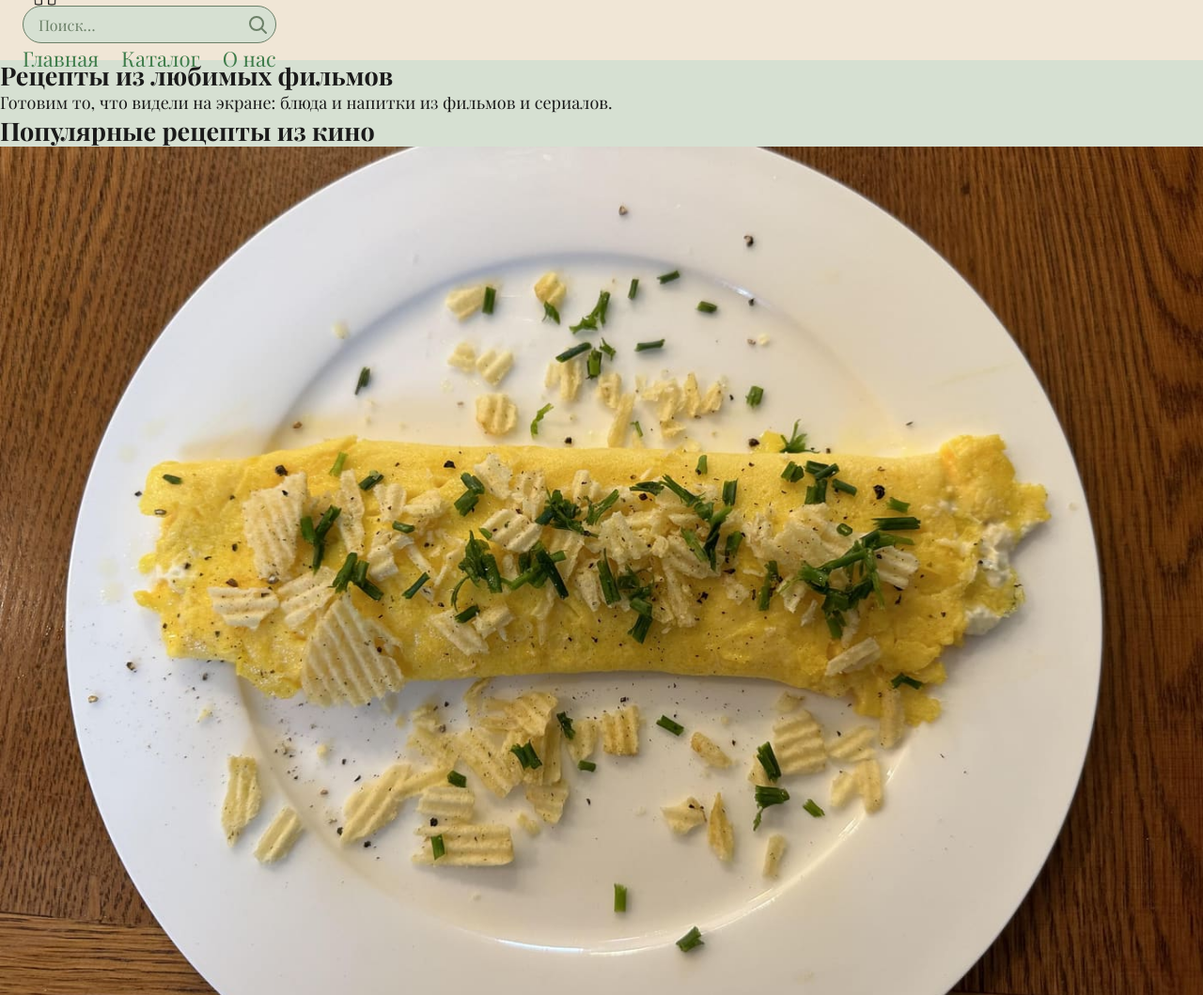
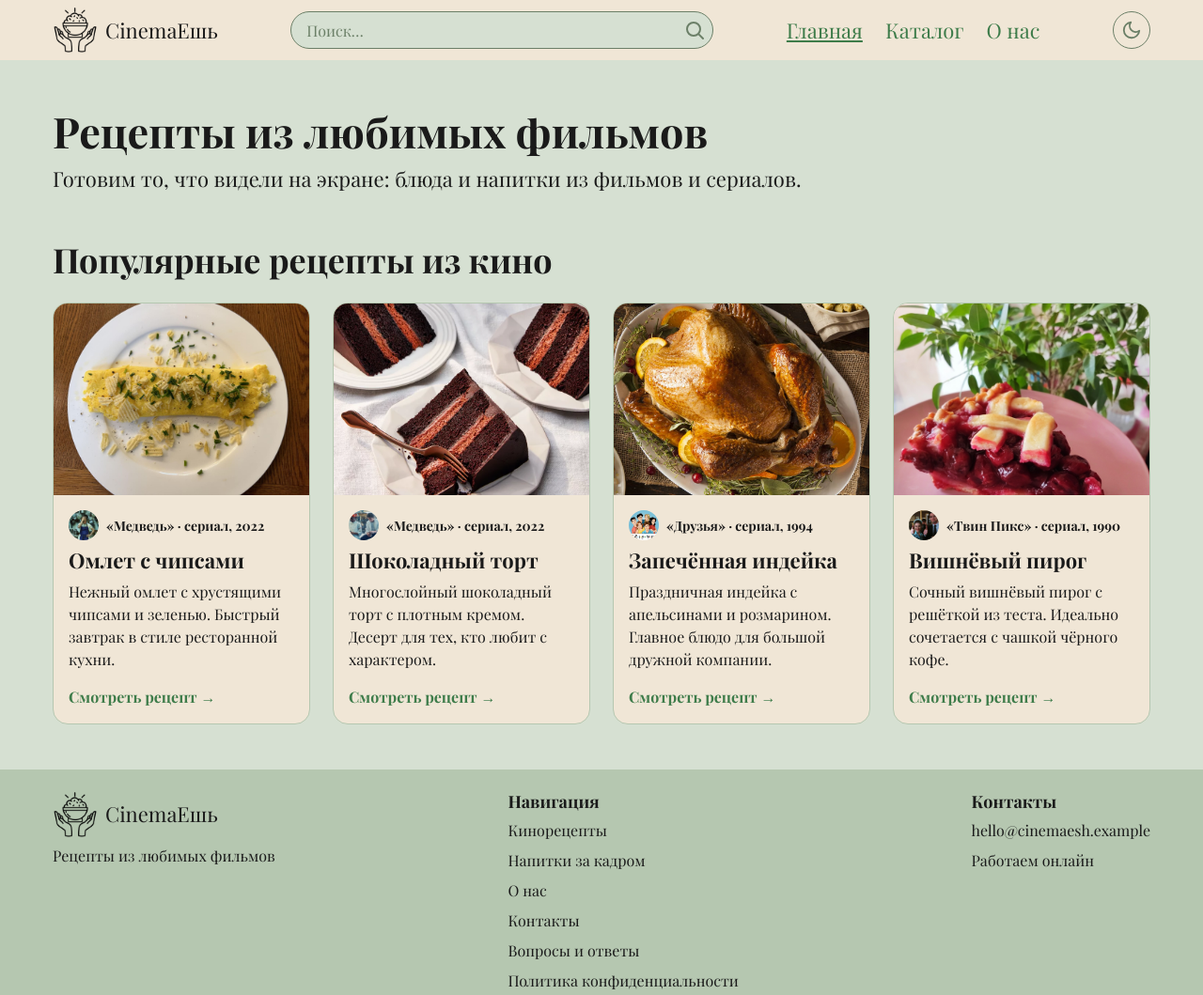
Before and after one commit to Valeriameuf/rsschool-landing-page, a website: page index.html in a window 1280 px wide. Shown: the top 1059 px of the page at 94% size. Drawn offline with Linux system fonts and the light colour scheme.

Commit message:
build: update style.css

```diff
--- a/styles/style.css
+++ b/styles/style.css
@@ -1,3 +1,11 @@
+@font-face {
+  font-family: "Playfair Display";
+  font-style: normal;
+  font-weight: 400;
+  font-display: swap;
+  src: url("../fonts/playfair-display-latin-400-normal.woff2") format("woff2");
+  unicode-range: U+0000-00FF, U+0131, U+0152-0153, U+02BB-02BC, U+02C6, U+02DA, U+02DC, U+2000-206F, U+20AC, U+2122;
+}
 @font-face {
   font-family: "Playfair Display";
   font-style: normal;
@@ -9,18 +17,10 @@
 @font-face {
   font-family: "Playfair Display";
   font-style: normal;
-  font-weight: 500;
+  font-weight: 700;
   font-display: swap;
-  src: url("../fonts/playfair-display-cyrillic-500-normal.woff2") format("woff2");
-  unicode-range: U+0301, U+0400-045F, U+0490-0491, U+04B0-04B1, U+2116;
-}
-@font-face {
-  font-family: "Playfair Display";
-  font-style: normal;
-  font-weight: 600;
-  font-display: swap;
-  src: url("../fonts/playfair-display-cyrillic-600-normal.woff2") format("woff2");
-  unicode-range: U+0301, U+0400-045F, U+0490-0491, U+04B0-04B1, U+2116;
+  src: url("../fonts/playfair-display-latin-700-normal.woff2") format("woff2");
+  unicode-range: U+0000-00FF, U+0131, U+0152-0153, U+02BB-02BC, U+02C6, U+02DA, U+02DC, U+2000-206F, U+20AC, U+2122;
 }
 @font-face {
   font-family: "Playfair Display";
@@ -30,67 +30,44 @@
   src: url("../fonts/playfair-display-cyrillic-700-normal.woff2") format("woff2");
   unicode-range: U+0301, U+0400-045F, U+0490-0491, U+04B0-04B1, U+2116;
 }
-@font-face {
-  font-family: "Playfair Display";
-  font-style: normal;
-  font-weight: 400;
-  font-display: swap;
-  src: url("../fonts/playfair-display-latin-400-normal.woff2") format("woff2");
-  unicode-range: U+0000-00FF, U+0131, U+0152-0153, U+02BB-02BC, U+02C6, U+02DA, U+02DC, U+0304, U+0308, U+0329, U+2000-206F, U+20AC, U+2122, U+2191, U+2193, U+2212, U+2215, U+FEFF, U+FFFD;
+:root {
+  --color-bg: #d6e0d2;
+  --color-hero-bg: #f0e6d6;
+  --color-accent: #b5c7b0;
+  --color-accent-dark: #6b7f67;
+  --color-accent-bright: #3e7c4a;
+  --color-text: #1a1a1a;
 }
-@font-face {
-  font-family: "Playfair Display";
-  font-style: normal;
-  font-weight: 500;
-  font-display: swap;
-  src: url("../fonts/playfair-display-latin-500-normal.woff2") format("woff2");
-  unicode-range: U+0000-00FF, U+0131, U+0152-0153, U+02BB-02BC, U+02C6, U+02DA, U+02DC, U+0304, U+0308, U+0329, U+2000-206F, U+20AC, U+2122, U+2191, U+2193, U+2212, U+2215, U+FEFF, U+FFFD;
+
+:root[data-theme=dark] {
+  --color-bg: #1b211a;
+  --color-hero-bg: #262d24;
+  --color-accent: #2f3a2d;
+  --color-accent-dark: #9fb59a;
+  --color-accent-bright: #7fc48b;
+  --color-text: #ecf0e8;
 }
-@font-face {
-  font-family: "Playfair Display";
-  font-style: normal;
-  font-weight: 600;
-  font-display: swap;
-  src: url("../fonts/playfair-display-latin-600-normal.woff2") format("woff2");
-  unicode-range: U+0000-00FF, U+0131, U+0152-0153, U+02BB-02BC, U+02C6, U+02DA, U+02DC, U+0304, U+0308, U+0329, U+2000-206F, U+20AC, U+2122, U+2191, U+2193, U+2212, U+2215, U+FEFF, U+FFFD;
-}
-@font-face {
-  font-family: "Playfair Display";
-  font-style: normal;
-  font-weight: 700;
-  font-display: swap;
-  src: url("../fonts/playfair-display-latin-700-normal.woff2") format("woff2");
-  unicode-range: U+0000-00FF, U+0131, U+0152-0153, U+02BB-02BC, U+02C6, U+02DA, U+02DC, U+0304, U+0308, U+0329, U+2000-206F, U+20AC, U+2122, U+2191, U+2193, U+2212, U+2215, U+FEFF, U+FFFD;
-}
+
 *,
 *::before,
 *::after {
   box-sizing: border-box;
-}
-
-* {
   margin: 0;
   padding: 0;
 }
 
-html {
-  font-size: 18px;
-  scroll-behavior: smooth;
-  -webkit-text-size-adjust: 100%;
-}
-
 body {
+  display: flex;
+  flex-direction: column;
   min-height: 100vh;
   font-family: "Playfair Display", serif;
+  font-size: 18px;
   line-height: 1.5;
-  color: #1a1a1a;
-  background-color: #d6e0d2;
-  -webkit-font-smoothing: antialiased;
+  color: var(--color-text);
+  background-color: var(--color-bg);
 }
 
 img,
-picture,
-video,
 svg {
   display: block;
   max-width: 100%;
@@ -98,9 +75,7 @@ svg {
 }
 
 input,
-button,
-textarea,
-select {
+button {
   font: inherit;
   color: inherit;
 }
@@ -111,11 +86,15 @@ button {
   background: none;
 }
 
-ul,
-ol {
+ul {
   list-style: none;
 }
 
+@media (max-width: 780px) {
+  body {
+    font-size: 14px;
+  }
+}
 h1,
 h2,
 h3,
@@ -126,14 +105,14 @@ h6 {
 }
 
 a {
-  color: #3e7c4a;
+  color: var(--color-accent-bright);
   text-decoration: none;
 }
 a:hover {
-  color: #6b7f67;
+  color: var(--color-accent-dark);
 }
 
-.container {
+.wrapper {
   width: 100%;
   max-width: 1200px;
   margin: 0 auto;
@@ -141,13 +120,14 @@ a:hover {
 }
 
 .header {
+  background-color: var(--color-hero-bg);
+}
+.header__inner {
   display: flex;
   align-items: center;
   justify-content: space-between;
   gap: 16px;
   height: 64px;
-  padding: 0 24px;
-  background-color: #f0e6d6;
 }
 .header__logo-link {
   display: flex;
@@ -159,39 +139,38 @@ a:hover {
 }
 .header__logo-text {
   font-size: 22px;
-  color: #1a1a1a;
+  color: var(--color-text);
 }
 .header__search {
   position: relative;
   flex: 1;
+  min-width: 0;
   max-width: 450px;
 }
 .header__search-input {
   width: 100%;
   height: 40px;
   padding: 0 40px 0 16px;
-  border: 1px solid #6b7f67;
+  border: 1px solid var(--color-accent-dark);
   border-radius: 20px;
-  background-color: #d6e0d2;
+  background-color: var(--color-bg);
   font-size: 16px;
 }
-.header__search-input::-moz-placeholder {
-  color: #6b7f67;
-}
 .header__search-input::placeholder {
-  color: #6b7f67;
+  color: var(--color-accent-dark);
 }
 .header__search-input:focus {
   outline: none;
-  border-color: #3e7c4a;
+  border-color: var(--color-accent-bright);
 }
 .header__search-button {
   position: absolute;
-  top: 8px;
+  top: 50%;
   right: 8px;
   width: 24px;
   height: 24px;
-  color: #6b7f67;
+  transform: translateY(-50%);
+  color: var(--color-accent-dark);
 }
 .header__search-icon {
   width: 100%;
@@ -204,16 +183,43 @@ a:hover {
 }
 .header__menu-link {
   font-size: 22px;
-  color: #3e7c4a;
+  color: var(--color-accent-bright);
 }
 .header__menu-link:hover {
-  color: #6b7f67;
+  color: var(--color-accent-dark);
+}
+.header__menu-link--active {
+  text-decoration: underline;
+}
+.header__theme-toggle {
+  flex-shrink: 0;
+  width: 40px;
+  height: 40px;
+  padding: 8px;
+  border: 1px solid var(--color-accent-dark);
+  border-radius: 50%;
+  color: var(--color-accent-dark);
+}
+.header__theme-toggle:hover {
+  color: var(--color-accent-bright);
+  border-color: var(--color-accent-bright);
+}
+.header__theme-icon {
+  width: 100%;
+  height: 100%;
+}
+.header__theme-icon--sun {
+  display: none;
+}
+
+:root[data-theme=dark] .header__theme-icon--moon {
+  display: none;
+}
+:root[data-theme=dark] .header__theme-icon--sun {
+  display: block;
 }
 
 @media (max-width: 960px) {
-  .header {
-    padding: 0 16px;
-  }
   .header__search {
     max-width: 260px;
   }
@@ -225,18 +231,20 @@ a:hover {
   }
 }
 @media (max-width: 780px) {
-  .header {
+  .header__inner {
     flex-wrap: wrap;
     height: auto;
-    padding: 8px 16px;
+    padding-top: 8px;
+    padding-bottom: 8px;
+    gap: 8px;
   }
   .header__search {
     order: 3;
     flex-basis: 100%;
     max-width: none;
   }
-  .header__menu-link {
-    font-size: 16px;
+  .header__logo-text, .header__menu-link, .header__search-input {
+    font-size: 14px;
   }
 }
 @media (max-width: 460px) {
@@ -250,6 +258,175 @@ a:hover {
     font-size: 14px;
   }
 }
+.footer {
+  margin-top: auto;
+  padding: 24px 0;
+  background-color: var(--color-accent);
+  color: var(--color-text);
+}
+.footer__top {
+  display: flex;
+  flex-wrap: wrap;
+  justify-content: space-between;
+  gap: 24px;
+  padding-bottom: 24px;
+  border-bottom: 1px solid var(--color-accent-dark);
+}
+.footer__logo-link {
+  display: flex;
+  align-items: center;
+  gap: 8px;
+}
+.footer__logo {
+  height: 48px;
+}
+.footer__logo-text {
+  font-size: 22px;
+  color: var(--color-text);
+}
+.footer__slogan {
+  margin-top: 8px;
+  font-size: 16px;
+}
+.footer__title {
+  margin-bottom: 8px;
+  font-size: 18px;
+}
+.footer__list {
+  display: flex;
+  flex-direction: column;
+  gap: 8px;
+  font-size: 16px;
+}
+.footer__link {
+  color: var(--color-text);
+  overflow-wrap: anywhere;
+}
+.footer__link:hover {
+  text-decoration: underline;
+  color: var(--color-text);
+}
+.footer__bottom {
+  display: flex;
+  flex-wrap: wrap;
+  justify-content: space-between;
+  gap: 8px;
+  padding-top: 16px;
+  font-size: 14px;
+}
+
+@media (max-width: 780px) {
+  .footer {
+    padding: 16px 0;
+  }
+  .footer__top {
+    flex-direction: column;
+  }
+  .footer__logo-text, .footer__slogan, .footer__title, .footer__list, .footer__bottom {
+    font-size: 14px;
+  }
+}
+.hero {
+  padding: 48px 0 0;
+}
+.hero__title {
+  margin-bottom: 8px;
+  font-size: 45px;
+}
+.hero__text {
+  font-size: 22px;
+}
+
+@media (max-width: 780px) {
+  .hero {
+    padding: 24px 0 0;
+  }
+  .hero__title, .hero__text {
+    font-size: 14px;
+  }
+}
+.recipes {
+  padding: 48px 0;
+}
+.recipes__title {
+  margin-bottom: 24px;
+  font-size: 36px;
+}
+.recipes__list {
+  display: grid;
+  grid-template-columns: repeat(auto-fit, minmax(260px, 1fr));
+  gap: 24px;
+}
+
+@media (max-width: 780px) {
+  .recipes {
+    padding: 24px 0;
+  }
+  .recipes__title {
+    margin-bottom: 16px;
+    font-size: 14px;
+  }
+  .recipes__list {
+    gap: 16px;
+  }
+}
+.card {
+  display: flex;
+  flex-direction: column;
+  overflow: hidden;
+  border: 1px solid var(--color-accent);
+  border-radius: 16px;
+  background-color: var(--color-hero-bg);
+  transition: transform 0.25s ease, box-shadow 0.25s ease;
+}
+.card:hover {
+  transform: translateY(-4px);
+  box-shadow: 0 8px 20px rgba(0, 0, 0, 0.15);
+}
+.card__image {
+  width: 100%;
+  aspect-ratio: 4/3;
+  object-fit: cover;
+}
+.card__body {
+  display: flex;
+  flex: 1;
+  flex-direction: column;
+  gap: 8px;
+  padding: 16px;
+}
+.card__film {
+  display: flex;
+  align-items: center;
+  gap: 8px;
+  font-size: 14px;
+  font-weight: 700;
+}
+.card__film-image {
+  flex-shrink: 0;
+  width: 32px;
+  height: 32px;
+  border-radius: 50%;
+  object-fit: cover;
+}
+.card__title {
+  font-size: 22px;
+}
+.card__text {
+  font-size: 16px;
+}
+.card__link {
+  margin-top: auto;
+  padding-top: 8px;
+  font-size: 16px;
+  font-weight: 700;
+}
+
+@media (max-width: 780px) {
+  .card__title, .card__text, .card__link {
+    font-size: 14px;
+  }
+}
 .visually-hidden {
   position: absolute;
   width: 1px;
@@ -257,4 +434,6 @@ a:hover {
   overflow: hidden;
   clip: rect(0 0 0 0);
   white-space: nowrap;
-}/*# sourceMappingURL=style.css.map */
+}
+
+/*# sourceMappingURL=style.css.map */
```
Also changed, not shown: 1 other file.
